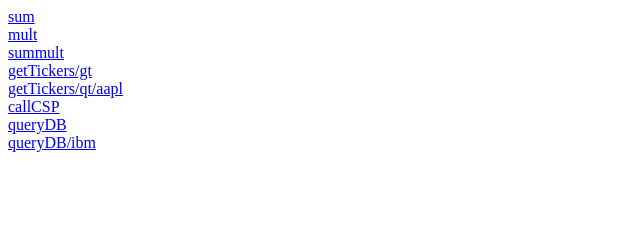
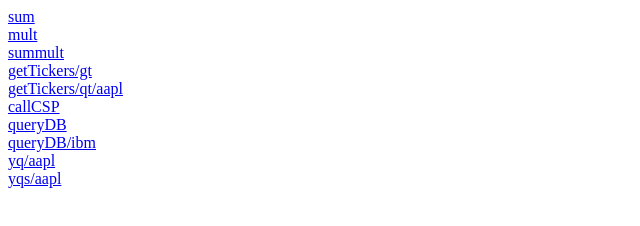
Before and after one commit to vipvipvip/nodePlay, a website: page app/index.html in a window 1280 px wide. Shown: the whole page, without its empty margins (0-640 px from the left). Drawn offline with Linux system fonts and the light colour scheme.

Commit message:
Added link to Yahoo Quote API

```diff
--- a/app/index.html
+++ b/app/index.html
@@ -13,6 +13,9 @@
 <a target="blank" href="http://localhost:3000/stocks/queryDB">queryDB</a><br>
 <a target="blank" href="http://localhost:3000/stocks/queryDB/ibm">queryDB/ibm</a><br>
 
+<a target="blank" href="http://localhost:3000/stocks/yq/aapl">yq/aapl</a><br>
+<a target="blank" href="http://localhost:3000/stocks/yqs/aapl">yqs/aapl</a><br>
+
 </body>
 
 </html>
```
